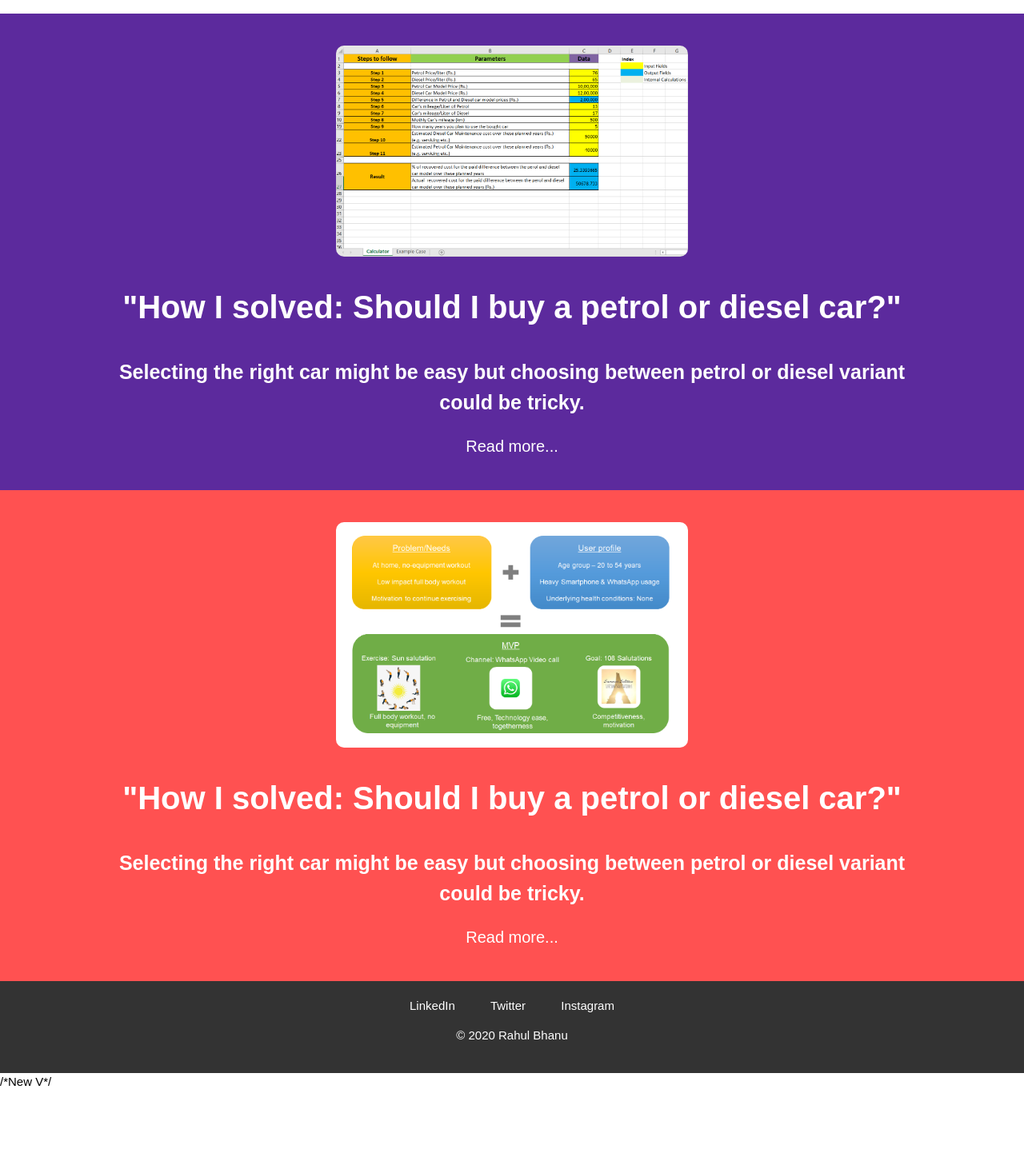
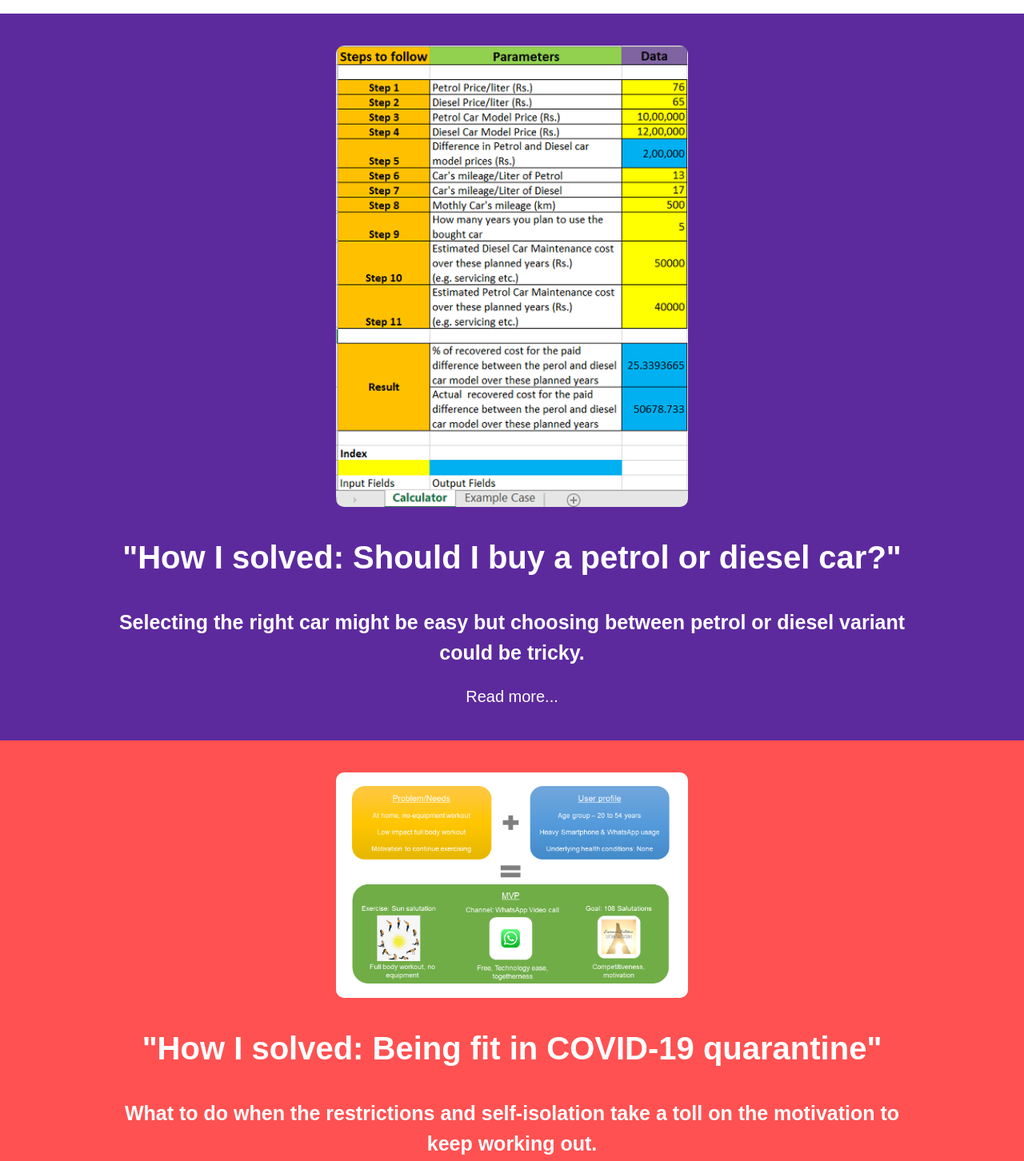
Before and after one commit to rahulbhanu-0289/personal-website, a plain HTML site: page My Creations.html in a window 1280 px wide. Shown: the part 529-1981 px from the top of the page at 80% size. Before the commit the page ends 1893 px from the top, so only its background shows below. Drawn offline with Linux system fonts and the light colour scheme.

Commit message:
Update My Creations.html

```diff
--- a/My Creations.html
+++ b/My Creations.html
@@ -34,7 +34,7 @@
   <section id="Creation1">
     <a href="MyCreations_petrol or diesel car.html">
       <div class="container-long">
-          <img id="Creation1Img" src="images/Calculator.png" alt="MyCreation1">
+          <img id="Creation1Img" src="images/Calculator_mobile_v.png" alt="MyCreation1">
           <h1>"How I solved: Should I buy a petrol or diesel car?"</h1>
           <h2>Selecting the right car might be easy but choosing between petrol or diesel variant could be tricky.</h2>
           <p>Read more...</p>
@@ -46,8 +46,8 @@
     <a href="MyCreations_Being Fit in COVID-19 Quaratine.html">
       <div class="container-long">
         <img id="Creation2Img" src="images/MyCreationsYoga.png" alt="MyCreation2">
-        <h1>"How I solved: Should I buy a petrol or diesel car?"</h1>
-        <h2>Selecting the right car might be easy but choosing between petrol or diesel variant could be tricky.</h2>
+        <h1>"How I solved: Being fit in COVID-19 quarantine"</h1>
+        <h2>What to do when the restrictions and self-isolation take a toll on the motivation to keep working out.</h2>
         <p>Read more...</p>
       </div>
     </a>
@@ -59,4 +59,3 @@
     <a href="https://www.instagram.com/rahulbhanu09/">Instagram</a>
     <p>© 2020 Rahul Bhanu</p>
   </footer>
-/*New V*/
```
